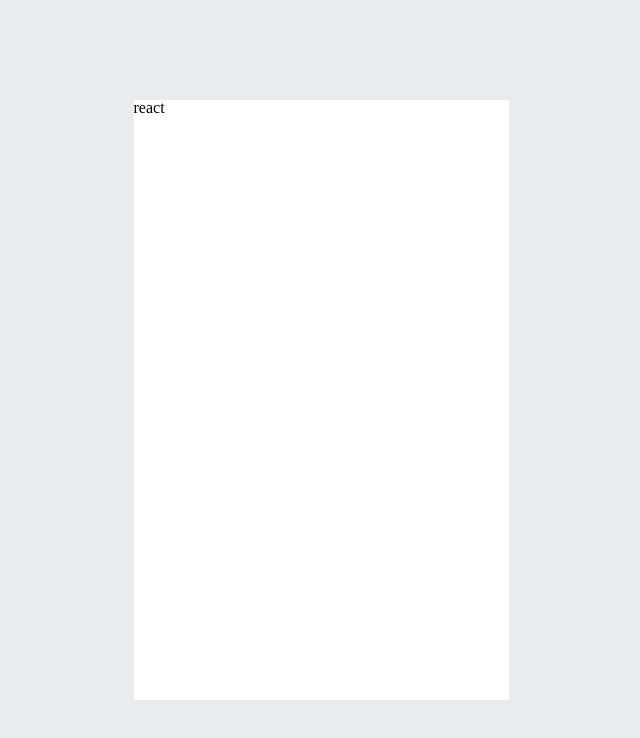
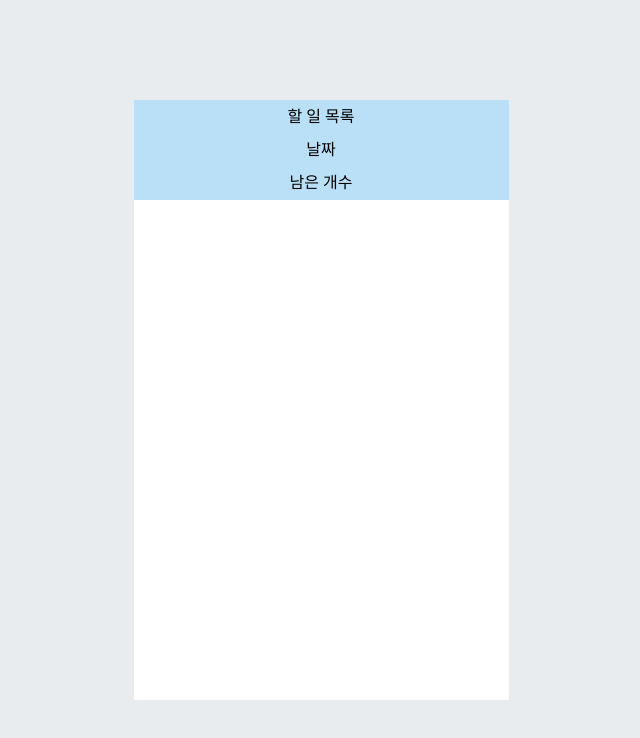
Before and after one commit to kjb9301/todo-ts-context-api, a React (Create React App) app: page / in a window 1280 px wide. Shown: the top 738 px of the page, without its empty margins (319-959 px from the left). Built offline with nearby package versions, Linux system fonts and the light colour scheme.

Commit message:
publishing TodoHeader component

```diff
--- a/src/App.tsx
+++ b/src/App.tsx
@@ -2,12 +2,15 @@ import React from 'react';
 import { createGlobalStyle } from 'styled-components';
 
 import Template from './components/Template';
+import TodoHeader from './components/TodoHeader';
 
 function App() {
   return (
     <>
       <GlobalStyle />
-      <Template>react</Template>
+      <Template>
+        <TodoHeader />
+      </Template>
     </>
   );
 }
--- /dev/null
+++ b/src/components/TodoHeader.tsx
@@ -0,0 +1,23 @@
+import React from 'react';
+import styled from 'styled-components';
+
+function TodoHeader() {
+  return (
+    <Wrapper>
+      <span>할 일 목록</span>
+      <span>날짜</span>
+      <span>남은 개수</span>
+    </Wrapper>
+  );
+}
+
+const Wrapper = styled.div`
+  background-color: #bae0f8;
+  height: 100px;
+  display: flex;
+  flex-direction: column;
+  justify-content: space-around;
+  align-items: center;
+`;
+
+export default TodoHeader;
```
